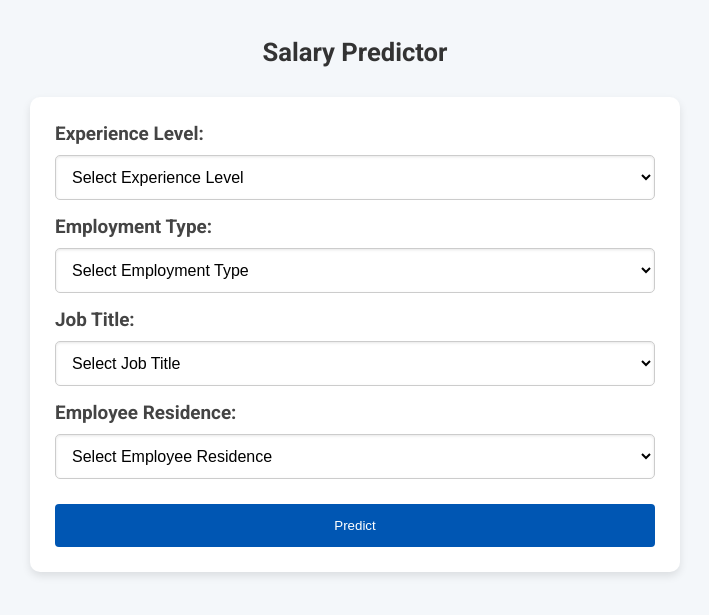
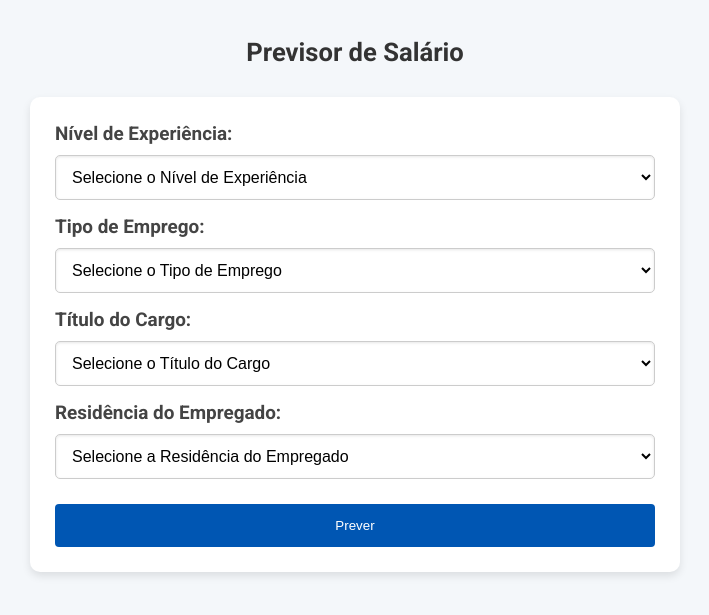
Before and after one commit to throdriguesdev/unit-ml, a Flask app: page / in a window 1280 px wide. Shown: the top 615 px of the page, without its empty margins (285-994 px from the left). Run offline with Flask 3, Linux system fonts and the light colour scheme; parts of the project's set-up code (start-up, migrations or seed data) failed here and were passed over.

Commit message:
unit tests + automatizated tests + finished api model

```diff
--- a/routes.py
+++ b/routes.py
@@ -1,5 +1,5 @@
-from flask import Blueprint, render_template, request, jsonify
-from utils import home, predict, get_data
+from flask import Blueprint, render_template, request, jsonify, redirect, url_for
+from utils import home, predict, get_salary_data_from_api
 
 prediction_routes = Blueprint('prediction_routes', __name__)
 
@@ -17,5 +17,19 @@ def index():
 
 @prediction_routes.route('/result', methods=['GET'])
 def result():
-    predicted_salary = float(request.args.get('predicted_salary'))
-    return render_template('result.html', predicted_salary=predicted_salary)
+    try:
+        predicted_salary = float(request.args.get('predicted_salary'))
+        job_title = request.args.get('job_title')
+        employee_residence = request.args.get('employee_residence')
+
+        # Chamada da API para obter dados salariais
+        api_data = get_salary_data_from_api(job_title, employee_residence)
+
+        # Formatação do salário previsto
+        formatted_predicted_salary = f"${predicted_salary:,.0f}"
+
+        return render_template('result.html',
+                               predicted_salary=formatted_predicted_salary,
+                               api_data=api_data)
+    except ValueError:
+        return jsonify({'error': 'Invalid predicted salary provided'}), 400
--- a/templates/index.html
+++ b/templates/index.html
@@ -1,67 +1,72 @@
 <!DOCTYPE html>
-<html lang="en">
+<html lang="pt">
 <head>
     <meta charset="UTF-8">
-    <title>Salary Predictor</title>
+    <title>Previsor de Salário</title>
     <link rel="stylesheet" href="{{ url_for('static', filename='styles.css') }}">
     <script src="https://cdn.jsdelivr.net/npm/vue@2"></script>
     <script src="https://cdn.jsdelivr.net/npm/axios/dist/axios.min.js"></script>
 </head>
 <body>
     <div id="app">
-        <h1>Salary Predictor</h1>
+        <h1>Previsor de Salário</h1>
         <form @submit.prevent="submitForm" id="prediction-form">
-            <label for="experience_level">Experience Level:</label>
+            <label for="experience_level">Nível de Experiência:</label>
             <select id="experience_level" v-model="form.experience_level">
-                <option value="">Select Experience Level</option>
-                <option value="SE">SE - Senior</option>
-                <option value="MI">MI - Mid</option>
-                <option value="EN">EN - Entry</option>
-                <option value="EX">EX - Executive</option>
+                <option value="">Selecione o Nível de Experiência</option>
+                <option value="SE">SE - Sênior</option>
+                <option value="MI">MI - Médio</option>
+                <option value="EN">EN - Iniciante</option>
+                <option value="EX">EX - Executivo</option>
             </select>
 
-            <label for="employment_type">Employment Type:</label>
+            <label for="employment_type">Tipo de Emprego:</label>
             <select id="employment_type" v-model="form.employment_type">
-                <option value="">Select Employment Type</option>
-                <option value="FT">Full-Time</option>
-                <option value="CT">Contract</option>
-                <option value="FL">Freelance</option>
-                <option value="PT">Part-Time</option>
+                <option value="">Selecione o Tipo de Emprego</option>
+                <option value="FT">Tempo Integral</option>
+                <option value="CT">Contrato</option>
+                <option value="FL">Freelancer</option>
+                <option value="PT">Meio Período</option>
             </select>
 
-            <label for="job_title">Job Title:</label>
+            <label for="job_title">Título do Cargo:</label>
             <select id="job_title" v-model="form.job_title">
-                <option value="">Select Job Title</option>
-                <option value="Principal Data Scientist">Principal Data Scientist</option>
-                <option value="ML Engineer">ML Engineer</option>
-                <option value="Data Scientist">Data Scientist</option>
-                <option value="Applied Scientist">Applied Scientist</option>
-                <option value="Data Analyst">Data Analyst</option>
-                <option value="Research Engineer">Research Engineer</option>
-                <option value="Analytics Engineer">Analytics Engineer</option>
-                <option value="Business Intelligence Engineer">Business Intelligence Engineer</option>
-                <option value="Machine Learning Engineer">Machine Learning Engineer</option>
-                <option value="Data Strategist">Data Strategist</option>
-                <option value="Data Engineer">Data Engineer</option>
-                <option value="Computer Vision Engineer">Computer Vision Engineer</option>
-                <option value="Data Quality Analyst">Data Quality Analyst</option>
-                <option value="Compliance Data Analyst">Compliance Data Analyst</option>
+                <option value="">Selecione o Título do Cargo</option>
+                <option value="Principal Data Scientist">Cientista de Dados Principal</option>
+                <option value="ML Engineer">Engenheiro de ML</option>
+                <option value="Data Scientist">Cientista de Dados</option>
+                <option value="Applied Scientist">Cientista Aplicado</option>
+                <option value="Data Analyst">Analista de Dados</option>
+                <option value="Research Engineer">Engenheiro de Pesquisa</option>
+                <option value="Analytics Engineer">Engenheiro de Análise</option>
+                <option value="Business Intelligence Engineer">Engenheiro de BI</option>
+                <option value="Machine Learning Engineer">Engenheiro de Aprendizado de Máquina</option>
+                <option value="Data Strategist">Estrategista de Dados</option>
+                <option value="Data Engineer">Engenheiro de Dados</option>
+                <option value="Computer Vision Engineer">Engenheiro de Visão Computacional</option>
+                <option value="Data Quality Analyst">Analista de Qualidade de Dados</option>
+                <option value="Compliance Data Analyst">Analista de Dados de Conformidade</option>
             </select>
 
-            <label for="employee_residence">Employee Residence:</label>
+            <label for="employee_residence">Residência do Empregado:</label>
             <select id="employee_residence" v-model="form.employee_residence">
-                <option value="">Select Employee Residence</option>
-                <option value="ES">Spain</option>
-                <option value="US">United States</option>
-                <!-- Adicione as opções restantes aqui -->
+                <option value="">Selecione a Residência do Empregado</option>
+                <option value="US">Estados Unidos</option>
+                <option value="ES">Espanha</option>
+                <option value="CA">Canadá</option>
+                <option value="DE">Alemanha</option>
+                <option value="GB">Reino Unido</option>
+                <option value="IN">Índia</option>
+                <option value="FR">França</option>
+                <option value="AU">Austrália</option>
+                <option value="BR">Brasil</option>
+                <option value="JP">Japão</option>
             </select>
 
-
-            <button type="submit">Predict</button>
+            <button type="submit">Prever</button>
         </form>
 
         <div id="error-message" class="error-message">Por favor, preencha todos os campos obrigatórios!</div>
-
     </div>
 
     <script>
@@ -73,7 +78,6 @@
                     employment_type: '',
                     job_title: '',
                     employee_residence: '',
-                    remote_ratio: 0
                 }
             },
             methods: {
@@ -81,8 +85,7 @@
                     if (this.validateForm()) {
                         axios.post('/predict', this.form)
                             .then(response => {
-                                console.log(response.data);
-                                window.location.href = '/result?predicted_salary=' + response.data;
+                                window.location.href = response.request.responseURL;
                             })
                             .catch(error => {
                                 console.error(error);
@@ -95,8 +98,7 @@
                     return this.form.experience_level !== '' &&
                            this.form.employment_type !== '' &&
                            this.form.job_title !== '' &&
-                           this.form.employee_residence !== '' &&
-                           this.form.remote_ratio !== '';
+                           this.form.employee_residence !== '';
                 }
             }
         });
--- a/utils.py
+++ b/utils.py
@@ -1,13 +1,11 @@
 import pandas as pd
 from joblib import load
-from flask import current_app, render_template, request, jsonify
+from flask import current_app, render_template, request, jsonify, redirect, url_for
 import numpy as np
-from flask import redirect, url_for
-
+import requests
 
 loaded_model = load('ml/salary_model.joblib')
 data = pd.read_csv('data/data.csv')
-
 
 experience_levels = data['experience_level'].unique().tolist()
 employment_types = data['employment_type'].unique().tolist()
@@ -37,20 +35,31 @@ def get_data():
         'job_titles': job_titles
     })
 
+def get_salary_data_from_api(job_title, location):
+    url = "https://job-salary-data.p.rapidapi.com/job-salary"
+    querystring = {"job_title": job_title, "location": location, "radius": "200"}
+    headers = {
+        "X-RapidAPI-Key": "2d562a2038msh442eec8c1d9f5a7p1049a4jsn6954b73a715c",
+        "X-RapidAPI-Host": "job-salary-data.p.rapidapi.com"
+    }
+    response = requests.get(url, headers=headers, params=querystring)
+    if response.status_code == 200:
+        data = response.json()
+        if data["status"] == "OK":
+            return data["data"]
+    return []
+
+
 def predict(request):
-
     data = request.get_json()
-
+    if data is None or 'experience_level' not in data:
+        return jsonify({'error': 'Invalid data: experience_level is missing'}), 400
 
     experience_level = data['experience_level']
     employment_type = data['employment_type']
     job_title = data['job_title']
     employee_residence = data['employee_residence']
-    remote_ratio = float(data['remote_ratio'])
-
-
-    mean_salary = calculate_mean_salary(data, job_title)
-
+    remote_ratio = float(data.get('remote_ratio', 100))  # Default to 100% if not provided
 
     user_input = pd.DataFrame({
         'experience_level': [experience_level],
@@ -60,9 +69,7 @@ def predict(request):
         'remote_ratio': [remote_ratio]
     })
 
-    predicted_salary = loaded_model.predict(user_input)
+    predicted_salary = loaded_model.predict(user_input)[0]
+    predicted_salary_str = str(predicted_salary)
 
-    predicted_salary_str = str(predicted_salary[0])
-
-
-    return predicted_salary_str
+    return redirect(url_for('prediction_routes.result', predicted_salary=predicted_salary_str, job_title=job_title, employee_residence=employee_residence))
```
Also changed, not shown: conftest.py (added, +8 -0 lines), static/result_styles.css (+15 -3 lines), templates/result.html (+24 -5 lines), test.py (deleted, +0 -14 lines), tests/test_errors.py (added, +28 -0 lines), tests/test_routes.py (added, +47 -0 lines), tests/test_utils.py (added, +43 -0 lines), unit-test_routes.py (added, +36 -0 lines), tests/unit_test-up.py (renamed from tests/test-up.py), tests/unit_test_ml_model.py (renamed from tests/test_ml_model.py).
